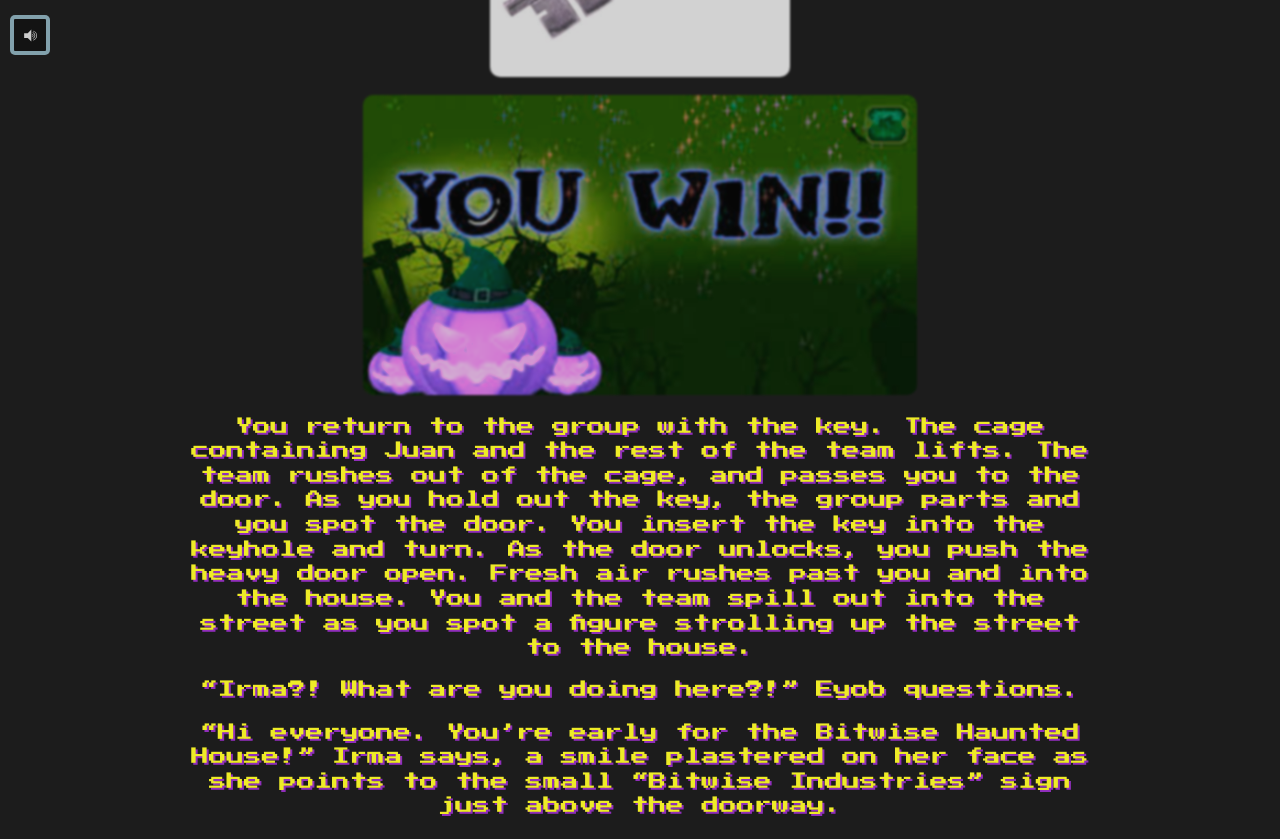
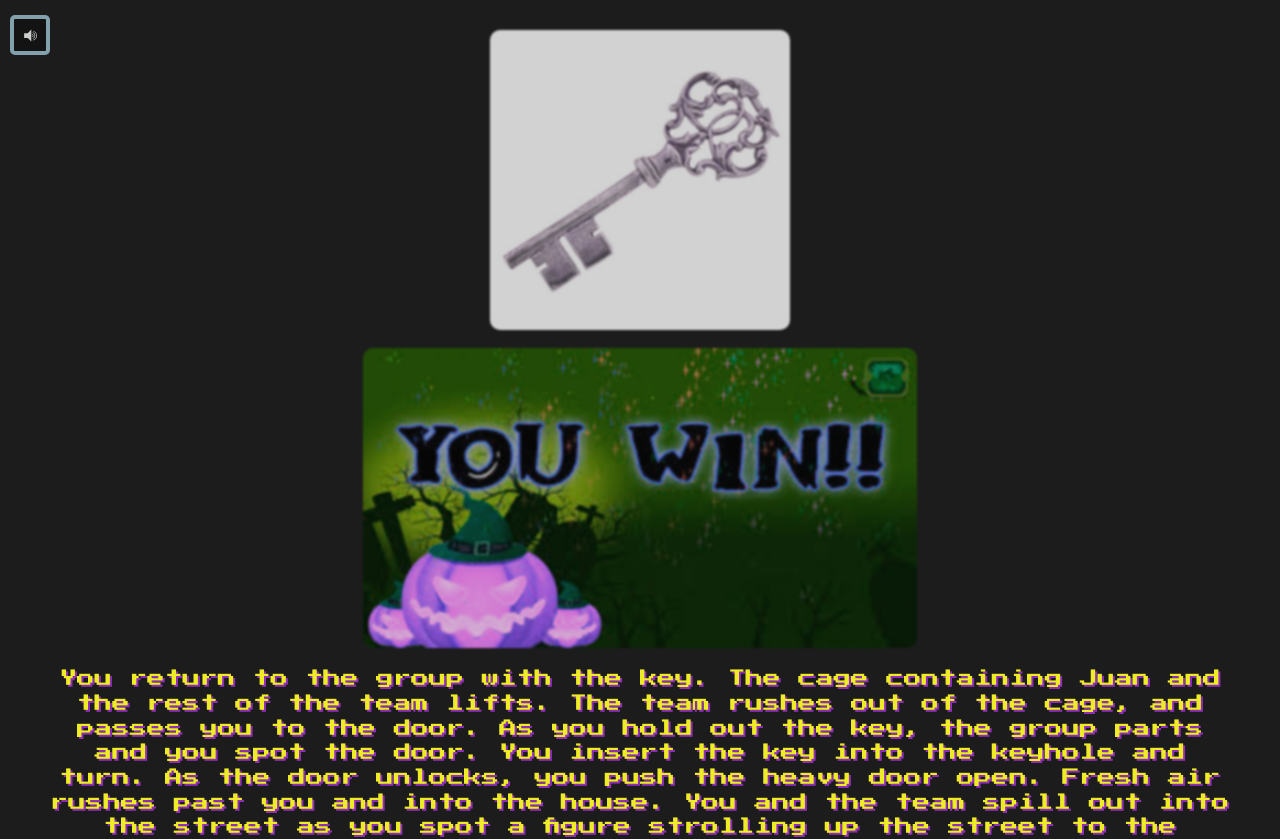
Before and after one commit to luceroweb/haunted-house-game, a React (Create React App) app: page /gamewon in a window 1280 px wide. Shown: the top 839 px of the page. Built offline with nearby package versions, Linux system fonts and the light colour scheme; no server answers.

Commit message:
fixed game-won page layout

```diff
--- a/src/index.css
+++ b/src/index.css
@@ -50,7 +50,6 @@ body {
 #start-game,
 #hallway,
 #room,
-#game-won,
 #trailer-embed {
   display: flex;
   flex-direction: column;
@@ -61,6 +60,13 @@ body {
   padding: 5px;
   margin: auto;
   /* border: 1px solid red; */
+}
+
+#game-won {
+  justify-content: center;
+  align-items: space-around;
+  padding: 10px;
+  text-align: center;
 }
 
 /*****************************
@@ -109,6 +115,7 @@ body {
 
 .btn-wrap {
   margin: 5px 20px;
+  display: inline-block;
 }
 
 button {
@@ -152,7 +159,6 @@ button.backToHomeBtn {
 *          IMAGES
 *****************************/
 .img-wrap {
-  width: 80%;
   margin-bottom: 1rem;
   text-align: center;
 }
@@ -162,6 +168,7 @@ img {
   height: 300px;
   filter: opacity(80%) hue-rotate(240deg);
   border-radius: 10px;
+  margin: auto;
 }
 
 #key-display img {
@@ -239,7 +246,6 @@ p {
 @media (min-width: 800px) {
   span,
   p {
-    width: 85%;
     font-size: 1.1rem;
     line-height: 1.4;
   }
@@ -272,7 +278,7 @@ h3 {
   position: absolute;
   padding: 10px;
   margin: 0 auto;
-  width: 85vw;
+  width: 90%;
   border: 12px solid orange;
   height: 90%;
   z-index: 100;
@@ -280,18 +286,6 @@ h3 {
   text-align: center;
   overflow: auto;
 }
-
-/* .game-over-modal {
-  position: absolute;
-  margin: 0 auto;
-  padding: 10px;
-  width: 90%;
-  height: 90%;
-  z-index: 100;
-  background-color: #1c1c1c;
-  background: cover;
-  overflow: auto;
-} */
 
 
 /*****************************
```
